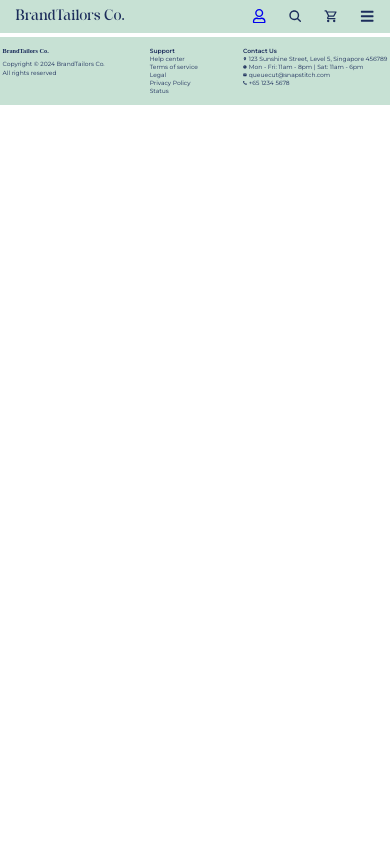
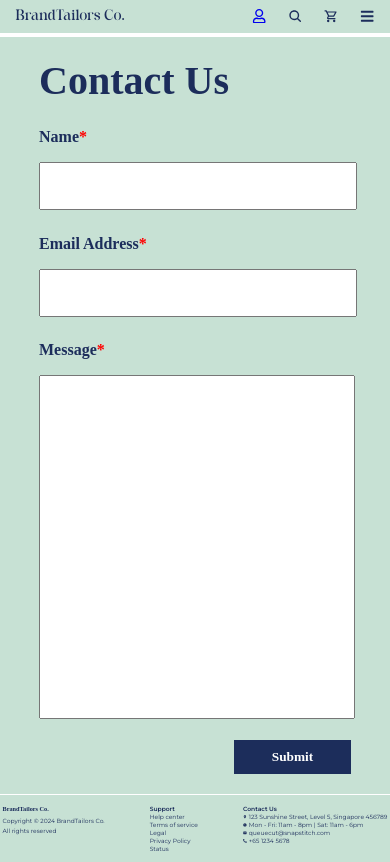
Before and after one commit to DediSepteo/WebApp-Tailor, a React (Create React App) app in the folder cha-project/: page /Contact in a window 390 px wide. Shown: the top 862 px of the page. Built offline with nearby package versions, Linux system fonts and the light colour scheme; a web font is replaced by a local one.

Commit message:
Contact page done + responsive

```diff
--- a/cha-project/src/App.js
+++ b/cha-project/src/App.js
@@ -14,6 +14,7 @@ import { Register } from './pages/Register';
 import { Category } from './pages/Category';
 import { CategoryItem } from './pages/CategoryItem';
 import { About } from './pages/About';
+import { Contact } from './pages/Contact';
 import NewLandingPage from './pages/new-landing-page'; // Correct import statement
 import Customer from './pages/Customer';
 
@@ -29,6 +30,7 @@ const AppContent = () => {
                 <Route path="/Home" element={<Home />} />
                 <Route path="/Shop" element={<Shop />} />
                 <Route path="/About" element={<About />} />
+                <Route path="/Contact" element={<Contact />} />
                 <Route path="/Login" element={<Login />} />
                 <Route path="/Register" element={<Register />} />
                 <Route path="/Corporate" element={<Category type="Corporate" />} />
--- /dev/null
+++ b/cha-project/src/pages/Contact.js
@@ -0,0 +1,41 @@
+import React, { useState } from 'react';
+import styles from '../styles/Contact.module.css'
+
+export const Contact = () => {
+
+    return (
+        <div className={styles.mainContainer}>
+            <div className={styles.title}>Contact Us</div>
+            <form>
+                <div className={styles.inputTitle}>
+                    <span>Name</span>
+                    <p>*</p>
+                </div>
+                <input
+                    type="text"
+                    name="name"
+                    required
+                    className={styles.inputField}
+                />
+                <div className={styles.inputTitle}>
+                    <span>Email Address</span>
+                    <p>*</p>
+                </div>
+                <input
+                    type="email"
+                    name="email"
+                    className={styles.inputField}
+                />
+                <div className={styles.inputTitle}>
+                    <span>Message</span>
+                    <p>*</p>
+                </div>
+                <textarea
+                    name="message"
+                    className={styles.textArea}
+                />
+                <button className={styles.submitButton} type="submit">Submit</button>
+            </form>
+        </div>
+    )
+}
--- a/cha-project/src/pages/Register.js
+++ b/cha-project/src/pages/Register.js
@@ -5,12 +5,12 @@ import { IoEyeOutline, IoEyeOffOutline } from "react-icons/io5";
 import { AiOutlineHome } from "react-icons/ai";
 
 export const Register = () => {
-  const [inputs, setInputs] = useState({  username: "", email: "", password: "", confirmPassword: "" });
+  const [inputs, setInputs] = useState({ username: "", email: "", password: "", confirmPassword: "" });
   const [showPassword, setShowPassword] = useState(false);
 
   const handleChange = (event) => {
     const name = event.target.name;
-    const value = event.target.type === 'checkbox' ? event.target.checked : event.target.value;
+    const value = event.target.value;
     setInputs(values => ({ ...values, [name]: value }));
   };
 
--- /dev/null
+++ b/cha-project/src/styles/Contact.module.css
@@ -0,0 +1,77 @@
+.mainContainer {
+    background-color: #c7e1d4;
+    padding: 5% 10%;
+}
+
+.title {
+    font-size: 3em;
+    font-family: "Noto Serif TC";
+    font-weight: bold;
+    color: #1c2d5b;
+    margin-bottom: 1vh;
+}
+
+.inputTitle {
+    display: flex;
+    flex-direction: row;
+    align-items: center;
+    font-family: "Noto Serif TC";
+    font-weight: 600;
+}
+
+.inputTitle span {
+    color: #1c2d5b;
+}
+
+.inputTitle p {
+    color: red;
+}
+
+.inputField {
+    width: 99.5%;
+    height: 42px;
+    font-size: 16px;
+    margin-bottom: 1vh;
+    font-family: "Tahoma", "Arial";
+}
+
+.textArea {
+    width: 99.5%;
+    height: 40vh;
+    font-size: 16px;
+    resize: none;
+    font-family: "Tahoma", "Arial";
+}
+
+.submitButton {
+    display: block;
+    background-color: #1C2D5B;
+    font-family: "Noto Serif TC";
+    font-weight: 600;
+    color: white;
+    padding: 0.7em;
+    width: 15vw;
+    border: none;
+    margin-right: 0;
+    margin-left: auto;
+    margin-top: 2vh;
+}
+
+@media (max-width: 480px) {
+    .title {
+        font-size: 2.5em;
+    }
+    .submitButton {
+        display: block;
+        background-color: #1C2D5B;
+        font-family: "Noto Serif TC";
+        font-weight: 600;
+        color: white;
+        padding: 0.7em;
+        width: 30vw;
+        border: none;
+        margin-right: 0;
+        margin-left: auto;
+        margin-top: 2vh;
+    }
+}
--- a/cha-project/src/styles/Footer.module.css
+++ b/cha-project/src/styles/Footer.module.css
@@ -7,6 +7,7 @@
   justify-content: space-around;
   padding:1em 0;
   width: 100%;
+  margin-top: 0.3em;
 }
 
 .info {
```
Also changed, not shown: cha-project/src/assets/gay.png (deleted).
